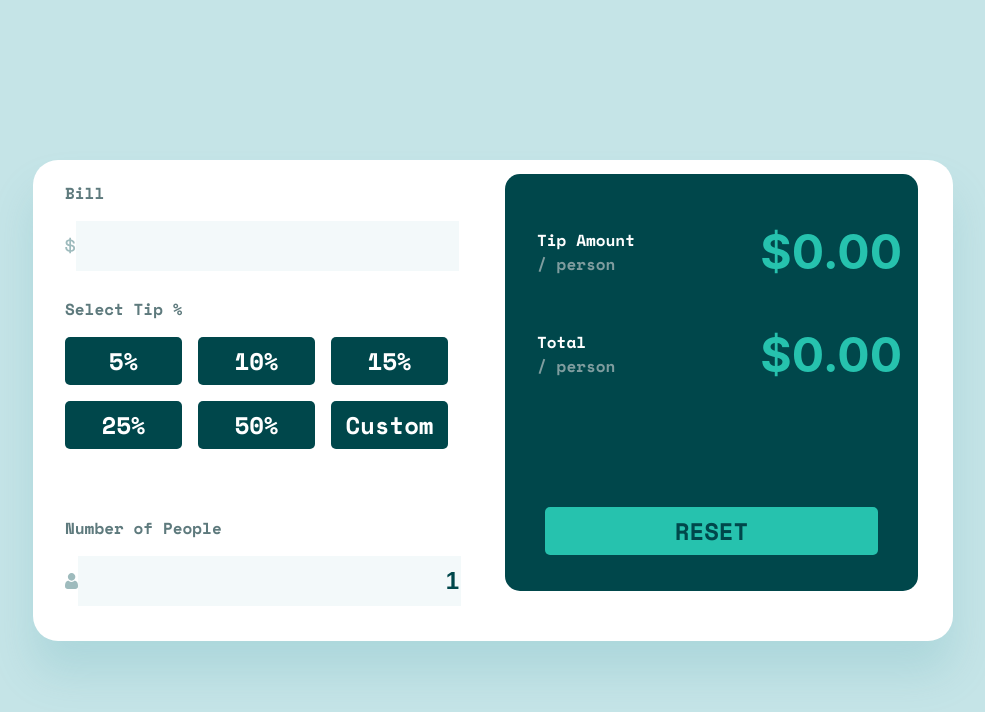
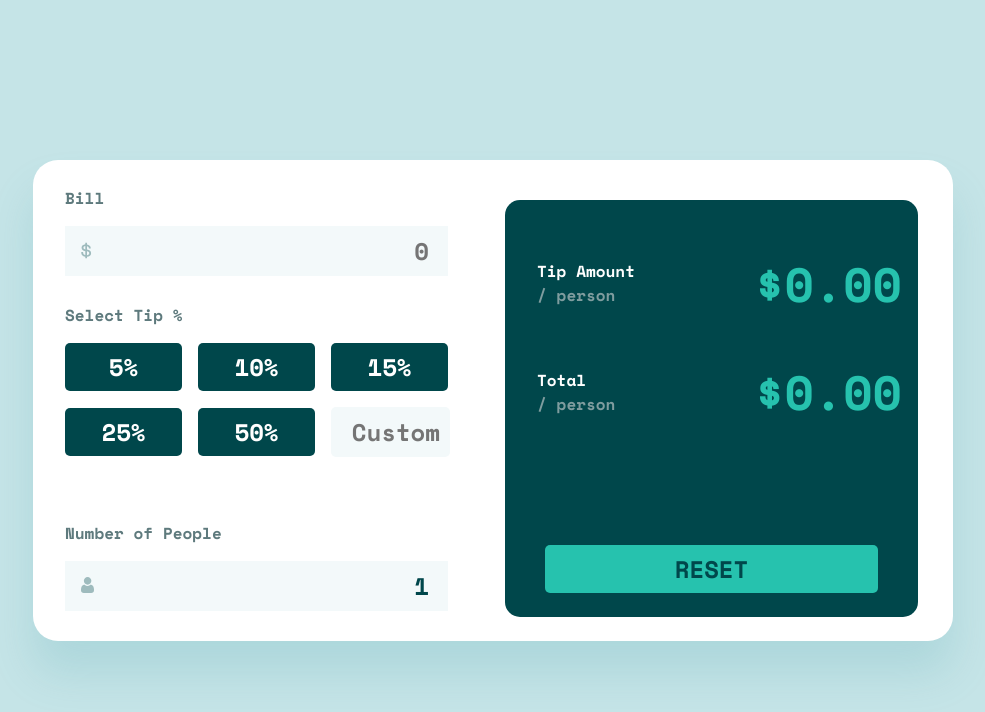
Before and after one commit to TheShonuff/tip-calculator, a React (Create React App) app: page / in a window 1280 px wide. Shown: the top 712 px of the page, without its empty margins (147-1132 px from the left). Built offline with nearby package versions, Linux system fonts and the light colour scheme.

Commit message:
logic finished. Styling on desktop complete.

```diff
--- a/src/Calculator.css
+++ b/src/Calculator.css
@@ -11,6 +11,7 @@ h5,
 p {
   font-family: "Space Mono", monospace;
 }
+
 .Controller-Container {
   display: flex;
   align-items: center;
@@ -25,16 +26,64 @@ h4 {
   margin-bottom: 1rem;
 }
 
+.BillInput img {
+  position: absolute;
+  margin-top: 1rem;
+  margin-left: 1rem;
+}
+
+.NumberOfPeopleInput img {
+  position: absolute;
+  margin-top: 1rem;
+  margin-left: 1rem;
+}
+
 #bill,
 #NumPeople {
   border: none;
+  font-family: "Space Mono", monospace;
   background-color: #f3f9fa;
-  width: 379px;
+  width: 362px;
   height: 48px;
   font-size: 24px;
   font-weight: bold;
   color: #00474b;
   text-align: right;
+  padding-right: 1.2rem;
+}
+
+#bill:focus {
+  outline-color: #26c2ae;
+}
+
+#CustomTip:focus {
+  outline-color: #26c2ae;
+}
+#CustomTip:hover {
+  cursor: pointer;
+}
+
+#NumPeople:focus {
+  outline-color: #26c2ae;
+}
+
+.NumPeople {
+  border: none;
+  font-family: "Space Mono", monospace;
+  background-color: #f3f9fa;
+  width: 362px;
+  height: 48px;
+  font-size: 24px;
+  font-weight: bold;
+  color: #00474b;
+  text-align: right;
+  padding-right: 1.2rem;
+}
+.NumPeople {
+  outline-color: #26c2ae;
+}
+.error {
+  outline-color: red;
 }
 
 .Tip-Selector {
@@ -54,6 +103,23 @@ button {
   margin-right: 1rem;
   margin-bottom: 1rem;
 }
+#CustomTip {
+  font-family: "Space Mono", monospace;
+  width: 107px;
+  height: 48px;
+  background-color: #f3f9fa;
+  font-size: 24px;
+  font-weight: bold;
+  border: none;
+  border-radius: 5px;
+  color: #00474b;
+  text-align: right;
+  padding-right: 10px;
+}
+
+button:hover {
+  cursor: pointer;
+}
 
 .Active {
   background-color: #26c2ae;
@@ -71,6 +137,7 @@ button:hover {
   background-color: #00474b;
   border-radius: 15px;
   margin-left: 2.5rem;
+  margin-top: 2.5rem;
 }
 
 .TipAmount {
@@ -84,12 +151,14 @@ button:hover {
 .TipAmount p {
   font-size: 16px;
   font-weight: bold;
+
   color: #fff;
 }
 
 .TipAmount h3 {
   font-size: 48px;
   font-weight: bold;
+  font-family: "Space Mono", monospace;
   color: #26c2ae;
 }
 
@@ -108,6 +177,7 @@ button:hover {
 .PersonAmount h3 {
   font-size: 48px;
   font-weight: bold;
+  font-family: "Space Mono", monospace;
   color: #26c2ae;
 }
 
@@ -129,3 +199,7 @@ button:hover {
   background-color: #26c2ae;
   color: #00474b;
 }
+
+.Reset:hover {
+  background-color: #9fe8df;
+}
--- a/src/Calculator.js
+++ b/src/Calculator.js
@@ -6,30 +6,52 @@ import IconPeron from "./assests/images/icon-person.svg";
 class Calculator extends React.Component {
   constructor(props) {
     super(props);
-    this.state = { amount: "", numPeople: 1, tipPercent: 0 };
+    this.state = {
+      amount: "",
+      numPeople: 1,
+      tipPercent: 0,
+      customTipAmount: "",
+      customTip: false,
+      buttonDisable: true,
+    };
     this.handleAmountChange = this.handleAmountChange.bind(this);
     this.handlePeopleChange = this.handlePeopleChange.bind(this);
     this.handleTipPercent = this.handleTipPercent.bind(this);
     this.handleReset = this.handleReset.bind(this);
+    this.handleCustomTip = this.handleCustomTip.bind(this);
   }
   handleReset(event) {
-    this.setState({ amount: "", tipPercent: 0 });
+    this.setState({
+      amount: "",
+      tipPercent: 0,
+      numPeople: 1,
+      buttonDisable: true,
+    });
   }
 
   handleAmountChange(event) {
-    this.setState({ amount: event.target.value });
+    this.setState({ amount: event.target.value, buttonDisable: false });
+  }
+
+  handleCustomTip(event) {
+    this.setState({ customTipAmount: event.target.value, customTip: true });
   }
   handlePeopleChange(event) {
     this.setState({ numPeople: event.target.value });
   }
   handleTipPercent(event) {
-    this.setState({ tipPercent: event.target.value });
-    console.log(`The current tip percent is set to ${this.state.tipPercent}`);
-    console.log(event.target.value);
+    this.setState({ tipPercent: event.target.value, customTip: false });
   }
   calculateTipAmount() {
-    const result =
+    let result = 0;
+    if (this.state.customTip === false) {
+      result =
         (this.state.amount * this.state.tipPercent) / this.state.numPeople;
+    } else {
+      result =
+        (this.state.amount * (this.state.customTipAmount / 100)) /
+        this.state.numPeople;
+    }
     return result.toFixed(2);
   }
   calculateTotalAmount() {
@@ -39,69 +61,110 @@ class Calculator extends React.Component {
     return total.toFixed(2);
   }
   render() {
-    console.log(this.state.amount);
-
     return (
       <div className="Calculator">
         <div className="Controller-Container">
           <div className="Inputs">
             <h4>Bill</h4>
+            <div className="BillInput">
               <img src={DollarSign} alt="DollarSign"></img>
               <input
                 type="text"
                 id="bill"
                 name="bill"
+                placeholder="0"
                 value={this.state.amount}
                 onChange={this.handleAmountChange}
               ></input>
+            </div>
             <h5>Select Tip %</h5>
             <div className="Tip-Selector">
               <button
-                className={this.state.tipPercent === "0.05" ? "Active" : ""}
+                className={
+                  this.state.tipPercent === "0.05" &&
+                  this.state.customTip === false
+                    ? "Active"
+                    : ""
+                }
                 onClick={(event) => this.handleTipPercent(event, "value")}
                 value="0.05"
               >
                 5%
               </button>
               <button
-                className={this.state.tipPercent === "0.10" ? "Active" : ""}
+                className={
+                  this.state.tipPercent === "0.10" &&
+                  this.state.customTip === false
+                    ? "Active"
+                    : ""
+                }
                 onClick={(event) => this.handleTipPercent(event, "value")}
                 value="0.10"
               >
                 10%
               </button>
               <button
-                className={this.state.tipPercent === "0.15" ? "Active" : ""}
+                className={
+                  this.state.tipPercent === "0.15" &&
+                  this.state.customTip === false
+                    ? "Active"
+                    : ""
+                }
                 onClick={(event) => this.handleTipPercent(event, "value")}
                 value="0.15"
               >
                 15%
               </button>
               <button
-                className={this.state.tipPercent === "0.25" ? "Active" : ""}
+                className={
+                  this.state.tipPercent === "0.25" &&
+                  this.state.customTip === false
+                    ? "Active"
+                    : ""
+                }
                 onClick={(event) => this.handleTipPercent(event, "value")}
                 value="0.25"
               >
                 25%
               </button>
               <button
-                className={this.state.tipPercent === "0.50" ? "Active" : ""}
+                className={
+                  this.state.tipPercent === "0.50" &&
+                  this.state.customTip === false
+                    ? "Active"
+                    : ""
+                }
                 onClick={(event) => this.handleTipPercent(event, "value")}
                 value="0.50"
               >
                 50%
               </button>
-              <button>Custom</button>
+              <input
+                type="text"
+                id="CustomTip"
+                name="CustomTip"
+                placeholder="Custom"
+                value={
+                  this.state.customTip === true
+                    ? this.state.customTipAmount
+                    : ""
+                }
+                onChange={this.handleCustomTip}
+              ></input>
             </div>
             <h5>Number of People</h5>
+            <div className="NumberOfPeopleInput">
               <img src={IconPeron} alt="Person icon"></img>
               <input
                 type="text"
-              id="NumPeople"
+                // id="NumPeople"
+                className="NumPeople"
                 name="numPeople"
+                placeholder="0"
                 value={this.state.numPeople}
                 onChange={this.handlePeopleChange}
               ></input>
+            </div>
           </div>
           <div className="Results">
             <div className="result">
@@ -111,7 +174,12 @@ class Calculator extends React.Component {
                   <br />
                   <span className="person">/ person</span>
                 </p>
-                <h3>${this.calculateTipAmount()}</h3>
+                <h3>
+                  $
+                  {this.state.amount !== "" && this.state.numPeople !== 0
+                    ? this.calculateTipAmount()
+                    : "0.00"}
+                </h3>
               </div>
               <div className="PersonAmount">
                 <p>
@@ -119,9 +187,18 @@ class Calculator extends React.Component {
                   <br />
                   <span className="person">/ person</span>
                 </p>
-                <h3>${this.calculateTotalAmount()}</h3>
+                <h3>
+                  $
+                  {this.state.amount !== "" && this.state.numPeople !== 0
+                    ? this.calculateTotalAmount()
+                    : "0.00"}
+                </h3>
               </div>
-              <button className="Reset" onClick={this.handleReset}>
+              <button
+                className="Reset"
+                onClick={this.handleReset}
+                disabled={this.state.buttonDisable}
+              >
                 RESET
               </button>
             </div>
```
Lines whose indentation alone changed are shown as unchanged.
